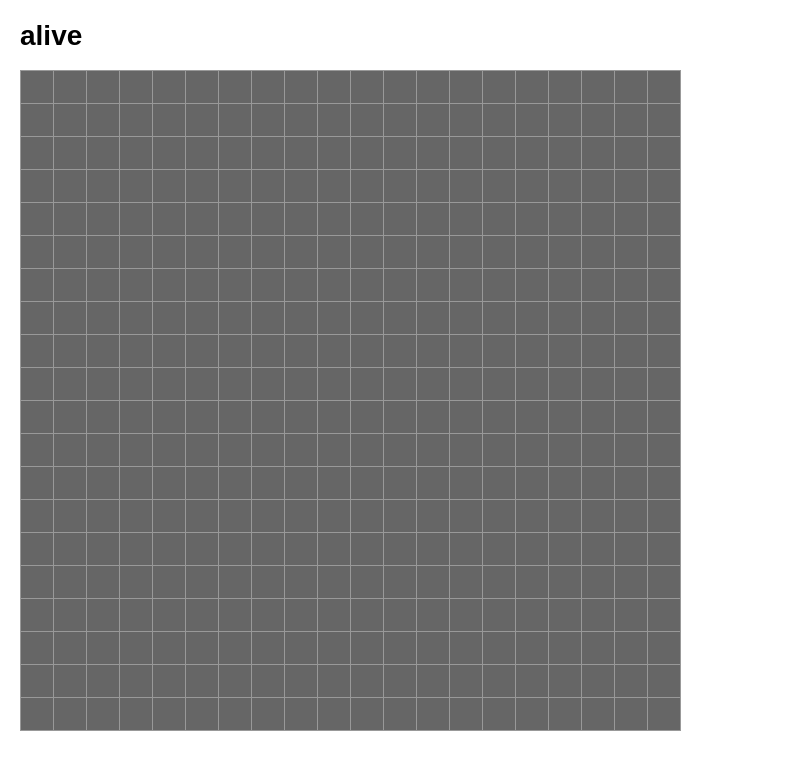
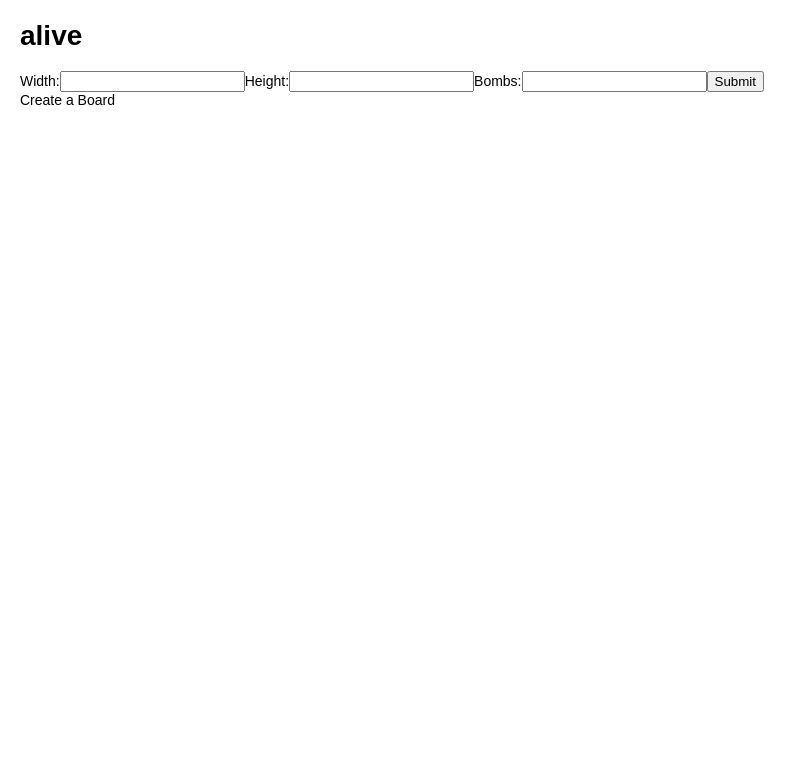
Before and after one commit to dylance/Minesweeper-React, a React (Create React App) app: page / in a window 1280 px wide. Shown: the top 770 px of the page, without its empty margins (0-807 px from the left). Built offline with nearby package versions, Linux system fonts and the light colour scheme.

Commit message:
Let user select size of grid

```diff
--- a/src/components/App.jsx
+++ b/src/components/App.jsx
@@ -2,15 +2,19 @@ import React, { Component } from "react";
 
 import Board from "./Board";
 import PlayAgain from "./PlayAgain";
+import SelectSize from "./SelectSize";
 import createGrid from "../utils/createGrid";
 
 class App extends Component {
   state = {
     grid: [],
     status: "alive",
-    width: 20,
-    height: 20,
+    width: 15,
+    height: 15,
     bombs: 5,
+    tempwidth: 0,
+    tempheight: 0,
+    tempbombs: 0,
   };
 
   clicked = (i, j) => {
@@ -34,11 +38,12 @@ class App extends Component {
     this.setState({
       grid
     });
-
-
   }
 
   checkWin = grid => {
+    if (grid.length === 0) {
+      return;
+    }
     for (let i = 0; i < grid.length; i++) {
       for (let j = 0; j < grid[i].length; j++) {
         if (grid[i][j].value !== "B" && grid[i][j].display === "hidden") {
@@ -52,6 +57,29 @@ class App extends Component {
     });
   };
 
+  onChange = (e) => {
+    this.setState({["temp" + e.target.name]: e.target.value});
+  }
+
+  handleSubmit = event => {
+    event.preventDefault();
+
+    let newGrid = createGrid(this.state.tempwidth, this.state.tempheight, this.state.tempbombs).map(row => {
+      return row.map(square => {
+        return { value: square, display: "hidden" };
+      });
+    });
+
+    this.setState({
+      grid: newGrid,
+      height: this.state.tempheight,
+      width: this.state.tempwidth,
+      bombs: this.state.tempbombs
+
+    });
+
+  }
+
   componentDidUpdate() {
     if (this.state.status !== "won") {
       this.checkWin(this.state.grid);
@@ -59,26 +87,33 @@ class App extends Component {
   }
 
   componentDidMount() {
-    let newGrid = createGrid(this.state.width,this.state.height,this.state.bombs).map(row => {
-      return row.map(square => {
-        return { value: square, display: "hidden" };
-      });
-    });
-
-    this.setState({ grid: newGrid });
+    // let newGrid = createGrid(this.state.width,this.state.height,this.state.bombs).map(row => {
+    //   return row.map(square => {
+    //     return { value: square, display: "hidden" };
+    //   });
+    // });
+    //
+    // //this.setState({ grid: newGrid });
   }
 
   render() {
     return (
       <div>
         <h1>{this.state.status}</h1>
+        <SelectSize
+          handleSubmit={this.handleSubmit}
+          onChange={this.onChange}
+          width={this.state.tempwidth}
+          height={this.state.tempheight}
+          bombs={this.state.tempbombs}
+        />
         <Board
           grid={this.state.grid}
           clicked={this.clicked}
           status={this.state.status}
           setFlag={this.setFlag}
-          height={this.state.height}
-          width={this.state.width}
+          height={this.state.tempheight}
+          width={this.state.tempwidth}
         />
         <PlayAgain aliveOrNot={this.state.status} />
       </div>
@@ -90,8 +125,6 @@ function revealBlanks(grid, i, j, width, height) {
   if (grid[i][j].value !== "") {
     return;
   }
-
-  console.log("the width is: ", width);
 
   grid[i][j].checked = true;
   // general case
--- a/src/components/Board.jsx
+++ b/src/components/Board.jsx
@@ -35,7 +35,7 @@ class Board extends Component {
 
   render() {
     if (this.props.grid.length === 0) {
-      return <div>Loading</div>;
+      return <div>Create a Board</div>;
     }
     return <div>{this.createBoard()}</div>;
   }
--- /dev/null
+++ b/src/components/SelectSize.js
@@ -0,0 +1,27 @@
+import React, { Component } from 'react';
+
+class SelectSize extends Component {
+  render () {
+    return (
+      <div>
+        <form onSubmit={this.props.handleSubmit}>
+          <label>
+            Width:
+            <input type="text" placeholder="" name="width" value={this.props.tempWidth} onChange={this.props.onChange} />
+          </label>
+          <label>
+            Height:
+            <input type="text" name="height" value={this.props.tempHeight} onChange={this.props.onChange} />
+          </label>
+          <label>
+            Bombs:
+            <input type="text" name="bombs" value={this.props.tempBombs} onChange={this.props.onChange} />
+          </label>
+          <input type="submit" value="Submit"></input>
+        </form>
+      </div>
+    )
+  }
+}
+
+export default SelectSize;
```
